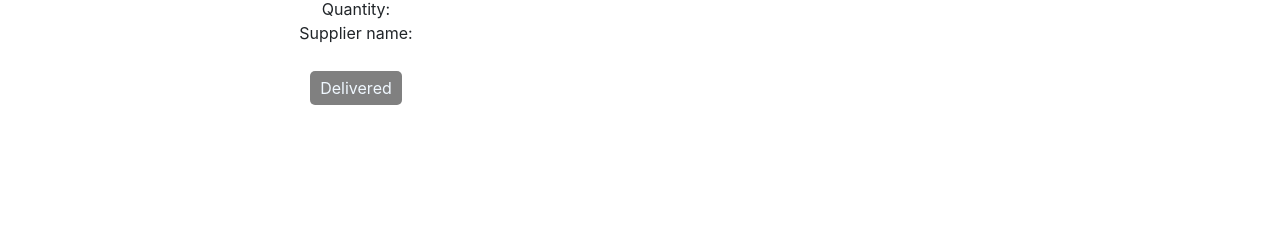
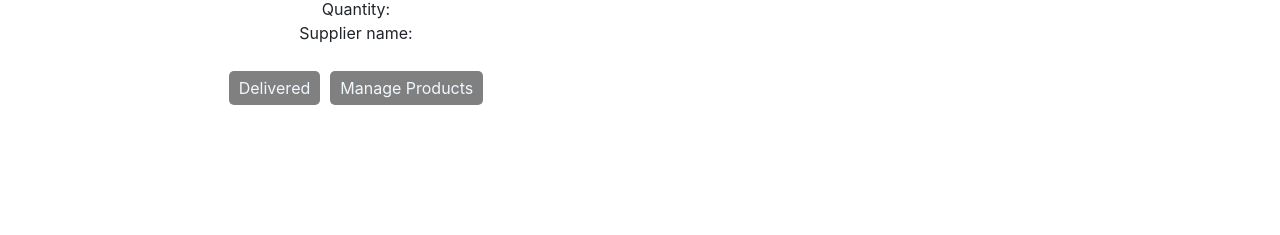
Before and after one commit to AnwarSagor/your-warehouse-client, a React (Create React App) app: page /product/1 in a window 1280 px wide. Shown: the part 313-548 px from the top of the page. Built offline with nearby package versions, Linux system fonts and the light colour scheme; no server answers; sample sign-in values are in the browser's storage.

Commit message:
DELETE products

```diff
--- a/src/Pages/HomePage/HomePage.css
+++ b/src/Pages/HomePage/HomePage.css
@@ -2,7 +2,7 @@
     height: 400px;
 }
 
-.see-all-products {
+.manage-products {
     background-color: lightgray;
     border-radius: 5px;
     display: flex;
--- a/src/Pages/HomePage/HomeProducts.js
+++ b/src/Pages/HomePage/HomeProducts.js
@@ -21,7 +21,7 @@ const HomeProducts = () => {
             <div class='products-container'>
 
                 {
-                    products.slice(0, 3).map(product =>
+                    products.slice(0, 6).map(product =>
                         <HomeProduct
                             key={product._id}
                             product={product}
@@ -30,7 +30,7 @@ const HomeProducts = () => {
 
             </div>
             <div >
-                <button class='see-all-products' onClick={() => navigate("/products")}>See All Products</button>
+                <button class='manage-products' onClick={() => navigate("/manageProducts")}>Manage Products</button>
             </div>
         </div>
     );
--- a/src/Pages/ProductPage/ManageProducts.js
+++ b/src/Pages/ProductPage/ManageProducts.js
@@ -1,9 +1,32 @@
 import React from 'react';
+import useProducts from '../../hooks/useProducts';
 
 const ManageProducts = () => {
+    const [products, setProducts] = useProducts();
+
+    const handleDelete = id => {
+        const proceed = window.confirm('Are you sure to delete?');
+        if (proceed) {
+            const url = `http://localhost:5000/product/${id}`;
+            fetch(url, {
+                method: 'DELETE'
+            })
+                .then(res => res.json())
+                .then(data => {
+                    console.log(data);
+                    const remaining = products.filter(product => product._id !== id);
+                    setProducts(remaining);
+                })
+        }
+    }
     return (
-        <div>
-            ManageProducts
+        <div className='container w-50 mx-auto'>
+            <h2>Manage Your Products</h2>
+            {
+                products.map(product => <div key={product._id}>
+                    <p>{product.name} <button onClick={() => handleDelete(product._id)}>Delete</button></p>
+                </div>)
+            }
         </div>
     );
 };
--- a/src/Pages/ProductPage/ProductDetail.js
+++ b/src/Pages/ProductPage/ProductDetail.js
@@ -1,10 +1,11 @@
 import './ProductPage.css';
 import React, { useEffect, useState } from 'react';
-import { useParams } from 'react-router-dom';
+import { useNavigate, useParams } from 'react-router-dom';
 
 const ProductDetail = () => {
     const { productId } = useParams();
     const [product, setProduct] = useState({});
+    const navigate = useNavigate();
 
     useEffect(() => {
         // const url = "products.json";
@@ -24,7 +25,10 @@ const ProductDetail = () => {
                 <p>{product.price}</p>
                 <p>Quantity: {product.quantity} <br /> Supplier name: {product.supplier}</p>
                 <p class='description' className='text-center'><small>{product.description}</small></p>
-                <button className='text-center' id='delivered-btn'>Delivered</button>
+                <div>
+                    <button id='delivered-btn'>Delivered</button>
+                    <button id='manage-btn' onClick={() => navigate("/manageProducts")}>Manage Products</button>
+                </div>
             </div>
             <div>
 
--- a/src/Pages/ProductPage/ProductPage.css
+++ b/src/Pages/ProductPage/ProductPage.css
@@ -72,7 +72,19 @@ div img {
     color: aliceblue;
     border-radius: 5px;
     margin-top: 10px;
+    margin-right: 5px;
     padding: 5px 10px;
     border: none;
     margin-bottom: 80px;
 }
+
+#manage-btn {
+    background-color: gray;
+    color: aliceblue;
+    border-radius: 5px;
+    margin-top: 10px;
+    margin-left: 5px;
+    padding: 5px 10px;
+    border: none;
+    margin-bottom: 80px;
+}
--- /dev/null
+++ b/src/hooks/useProducts.js
@@ -0,0 +1,14 @@
+import { useEffect, useState } from "react";
+
+const useProducts = () => {
+    const [products, setProducts] = useState([]);
+    useEffect(() => {
+        fetch('http://localhost:5000/product')
+
+            .then(res => res.json())
+            .then(data => setProducts(data))
+    }, []);
+    return [products, setProducts]
+}
+
+export default useProducts;
```
